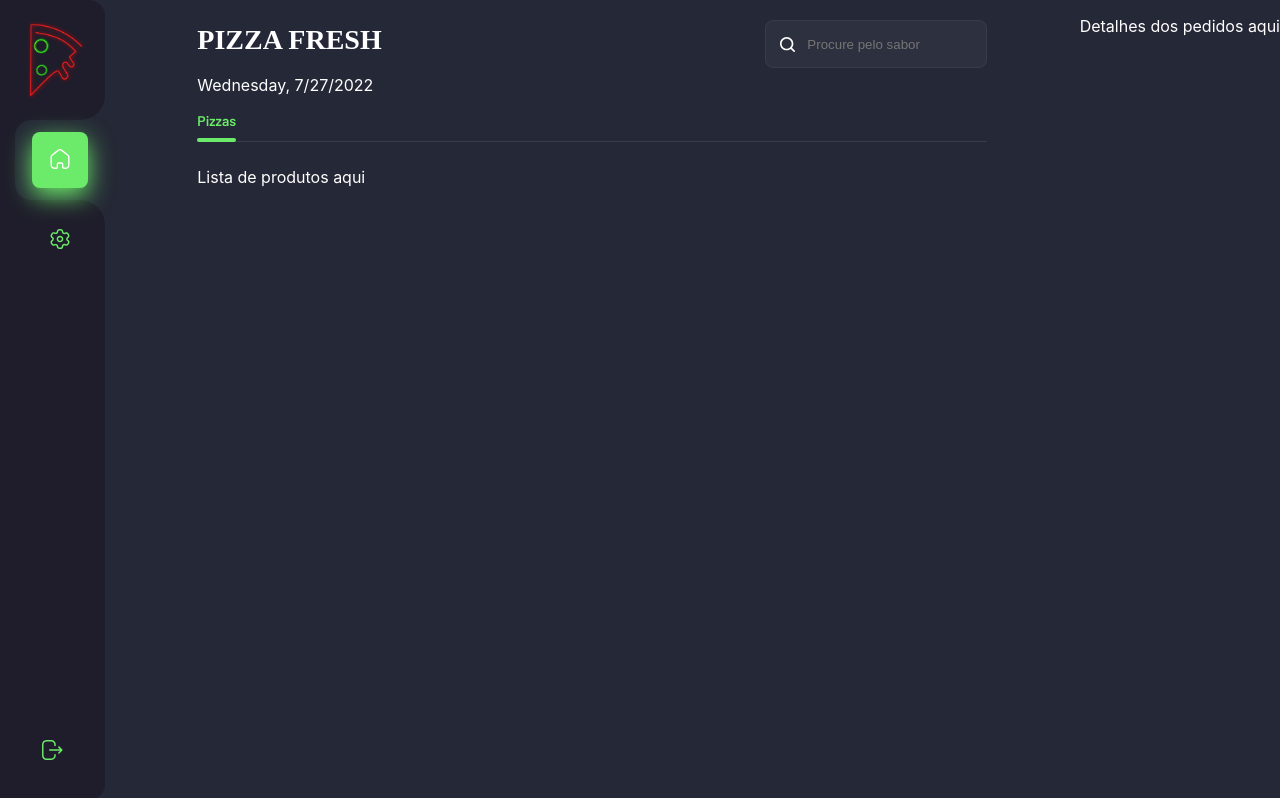
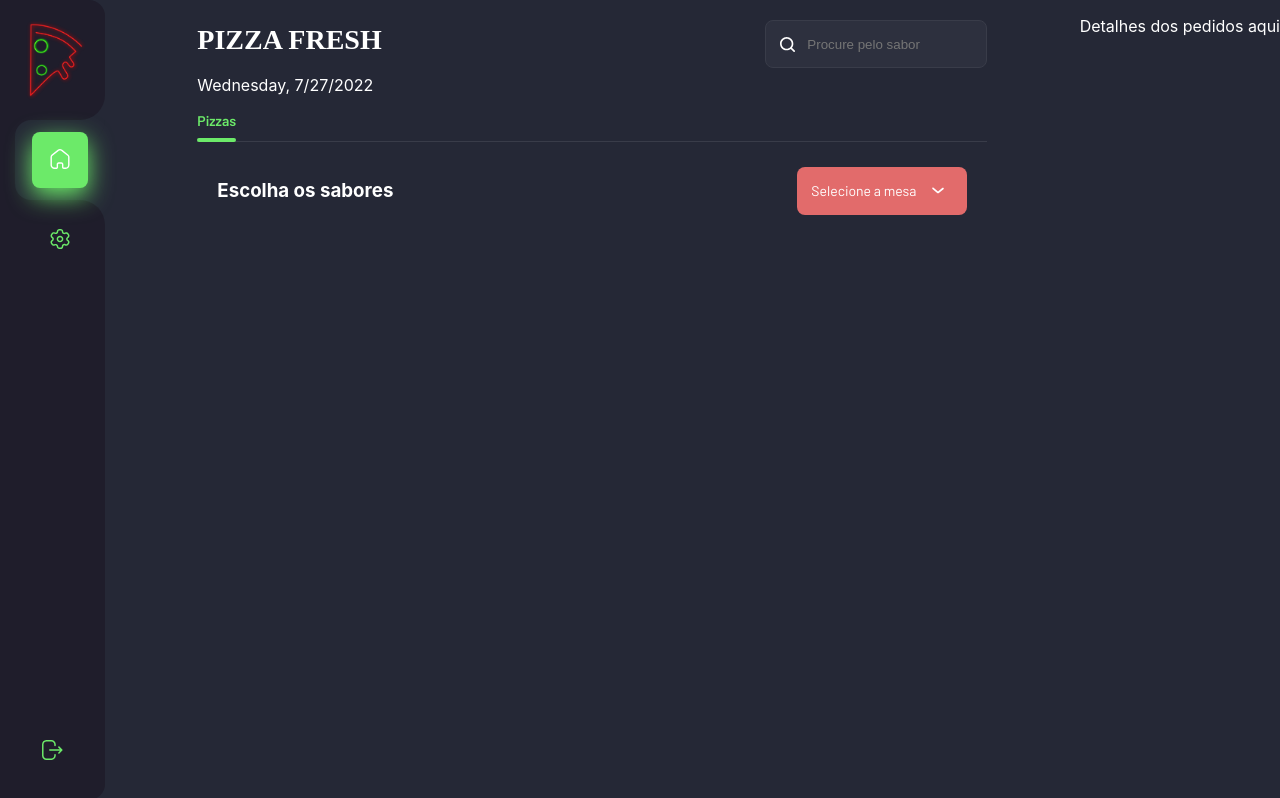
Before and after one commit to mvpbarbosa/pizza-fresh-client, a React (Create React App) app: page / in a window 1280 px wide. Built offline with nearby package versions, Linux system fonts and the light colour scheme; a web font is replaced by a local one.

Commit message:
feat(home): implement `ProductItemList` component

```diff
--- /dev/null
+++ b/src/components/ProductItemList/index.tsx
@@ -0,0 +1,20 @@
+import * as S from "./style"
+
+const ProductItemList = () => {
+    return (
+        <section>
+            <S.ProductItemListHeader>
+                <S.ProductItemListHeaderTitle>Escolha os sabores</S.ProductItemListHeaderTitle>
+                <S.ProductItemListHeaderSelect>
+                    <option value="default">Selecione a mesa</option>
+                    <option value="">Mesa</option>
+                </S.ProductItemListHeaderSelect>
+            </S.ProductItemListHeader>
+            <S.ProductItemList>
+
+            </S.ProductItemList>
+        </section>
+    )
+}
+
+export default ProductItemList
--- /dev/null
+++ b/src/components/ProductItemList/style.ts
@@ -0,0 +1,32 @@
+import styled, { css } from "styled-components";
+
+export const ProductItemListHeader = styled.div`
+  ${() => css`
+    display: flex;
+    justify-content: space-between;
+    align-items: center;
+    padding: 0 20px;
+  `}
+`;
+
+export const ProductItemListHeaderTitle = styled.h1`
+  ${() => css`
+    margin: 0;
+  `}
+`;
+
+export const ProductItemListHeaderSelect = styled.select`
+  ${({ theme }) => css`
+    ${theme.mixins.select()};
+  `}
+`;
+
+export const ProductItemList = styled.div`
+  ${() => css`
+    justify-content: center;
+    margin-top: 75px;
+    display: flex;
+    gap: 75px 20px;
+    flex-wrap: wrap;
+  `}
+`;
--- a/src/pages/Home/index.tsx
+++ b/src/pages/Home/index.tsx
@@ -4,6 +4,7 @@
 import * as S from "./style";
 import { RoutePath } from "types/routes";
 import { navigationItems } from "data/navigation";
+import ProductItemList from "components/ProductItemList";
 
 const Home = () => {
   const dateDescription = DateTime.now().toLocaleString({
@@ -33,7 +34,9 @@
             <b>Pizzas</b>
           </S.HomeProductTitle>
           <S.HomeProductList>
-            <p>Lista de produtos aqui</p>
+            <ProductItemList>
+
+            </ProductItemList>
           </S.HomeProductList>
         </div>
       </S.HomeContent>
```
